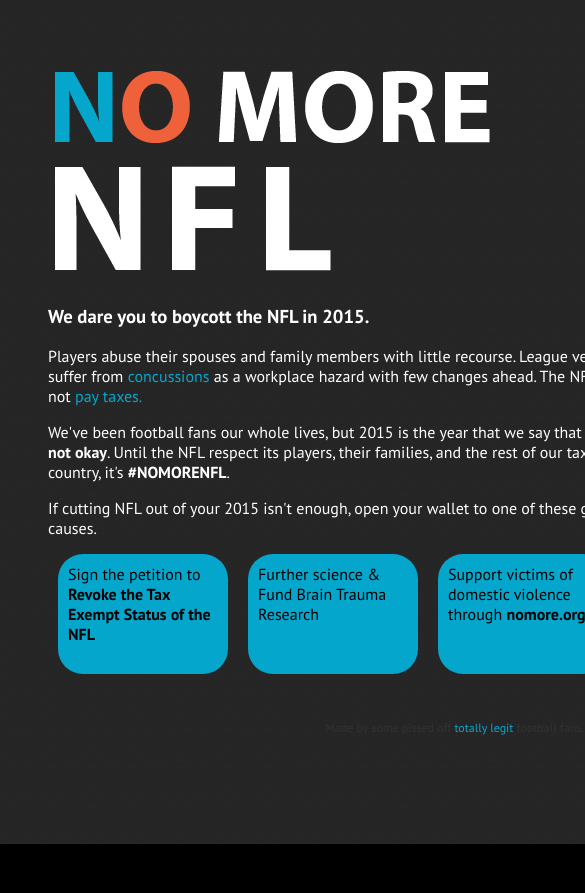
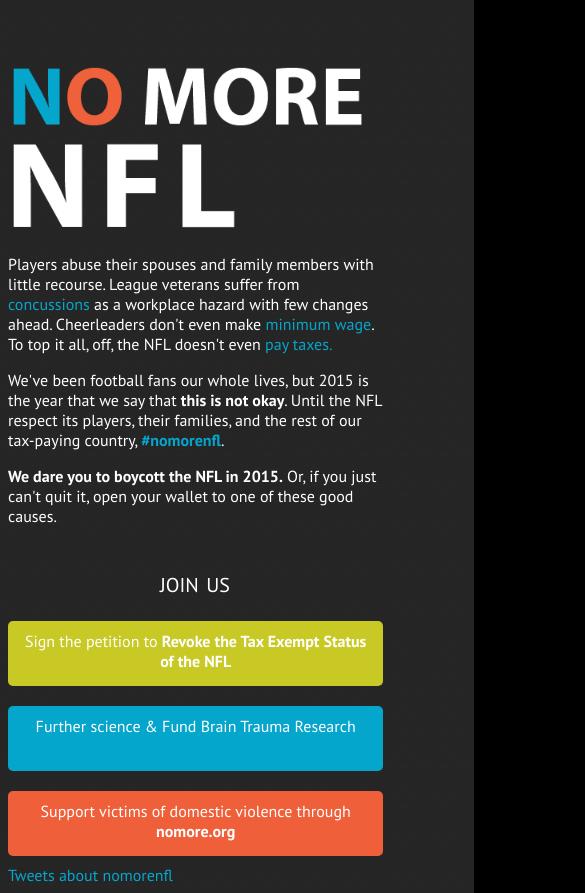
Before and after one commit to totallylegitbiz/nomorenfl.org, a plain HTML site: page index.html in a window 390 px wide. Shown: the top 893 px of the page, 585 px wide, since content can reach past the window. Before the commit the page ends 844 px from the top, so only its background shows below. Drawn offline with Linux system fonts and the light colour scheme.

Commit message:
social, mobile responsive styles

```diff
--- a/css/styles.css
+++ b/css/styles.css
@@ -16,7 +16,6 @@ a {
 
 
 .header {
-  background-image: url('../img/logo-03.png');
   width: 466px;
   height: 230px;
 }
@@ -26,20 +25,35 @@ a {
 }
 
 .button {
-  background: #05a6cc;
   padding: 10px;
   float: left;
   width: 150px;
-  height: 100px;
+  height: 80px;
   margin: 0px 10px;
-  border-radius: 25px;
-  text-alignment: center;
+  border-radius: 5px;
+  text-align: center;
   vertical-align: middle;
-
 }
 
+/* green */
+.button.first {
+  background-color: #C9C926;
+}
+
+/* blue */
+.button.second {
+  background-color: #05a6cc;
+}
+
+/* orange */
+.button.third {
+  background-color: #EF603A;
+}
+
+
+
 .button a{
-  color: #000000;
+  color: #FFFFFF;
   text-decoration: none;
 }
 
@@ -63,16 +77,15 @@ a {
   padding: 5px 10px 5px 40px;
   display: block;
   float: left;
-  max-height: 600px;
 }
 
 .site-title {
-  font-variant: small-caps;
+  color: #05a6cc;
 }
 
 #footer {
   width: 100%;
-  margin: 60px auto 40px;
+  margin: 80px auto 40px;
 }
 
 #footer p{
@@ -80,3 +93,108 @@ a {
   font-size: 9pt;
   color: #333;
 }
+
+.action {
+  margin: 20px auto;
+}
+
+.breaker .portion {
+  border-top-style: solid;
+  border-color: #FFF;
+  width: 42%;
+  float: left;
+  margin: 9px 0px 0px 0px;
+  border-width: 2px;
+}
+
+.breaker {
+  height: 20px;
+  display: block;
+  padding-top: 10px;
+}
+
+.breaker span {
+  float: left;
+  margin: 0px 15px;
+  font-variant: small-caps;
+}
+
+.clear {
+  clear: both;
+}
+
+.twitter-timeline {
+  margin: 0px auto;
+  display: block;
+}
+
+
+/* medium style */
+@media (max-width: 1080px) and (min-width: 750px){
+  #container {
+    width: 100%;
+  }
+
+  #alpha {
+    width: 90%;
+  }
+
+  #beta {
+    margin: 50px auto 0px auto;
+    width: 90%;
+  }
+
+  .column {
+    padding: 0px;
+    margin: 10px;
+  }
+
+  .button {
+    width: 180px;
+  }
+}
+
+/* mobile */
+@media(max-width: 750px) and (min-width: 0px){
+  #container {
+    width: 100%;
+  }
+
+  #alpha {
+    width: 100%;
+  }
+
+  #beta {
+    width: 100%;
+  }
+
+  .column {
+    padding: 5px 0px;
+    display: block;
+    max-height: 800px;
+  }
+
+  .button {
+    width: 95%;
+    height: 45px;
+    margin: 10px auto;
+  }
+  .header {
+    height: auto;
+  }
+  .header img{
+    width: 80%;
+    height: auto;
+  }
+
+  .breaker .portion {
+    visibility: hidden;
+  }
+
+  .breaker span {
+    text-align: center;
+    width: 100%;
+    margin: 0px 0px;
+    font-size: 28px;
+  }
+}
--- a/index.html
+++ b/index.html
@@ -1,90 +1,80 @@
-<!DOCTYPE html>
+<!DOCTYPE html PUBLIC "-//W3C//DTD HTML 4.01//EN">
 <html lang="en">
   <head>
     <meta charset="utf-8">
-    <meta http-equiv="Content-Type" content="text/html; charset=utf-8" />
-    <meta http-equiv="Content-Style-Type" content="text/css" />
-    <meta http-equiv="Content-Script-Type" content="text/javascript" />
-    <meta name="viewport" content="width=device-width, initial-scale=1.0">
-
-
-  <script src="js/utilities.js"></script>
+    <meta http-equiv="Content-Type" content="text/html; charset=utf-8">
+    <meta http-equiv="Content-Style-Type" content="text/css">
+    <meta http-equiv="Content-Script-Type" content="text/javascript">
+    <meta name="viewport" content="width=device-width, initial-scale=1.0"><!-- twitter share properties -->
+    <meta name="twitter:card" content="summary_large_image">
+    <meta name="twitter:site" content="@nomorenflorg">
+    <meta name="twitter:title" content="#nomorenfl">
+    <meta name="twitter:description" content="Boycott the NFL in 2015">
+    <meta name="twitter:image" content="http://www.nomorenfl.org/img/logo-03-dark.png"><!-- facebook share -->
+    <meta property="og:title" content="No More NFL">
+    <meta property="og:site_name" content="nomorenfl.org">
+    <meta property="og:url" content="http://www.nomorenfl.org">
+    <meta property="og:description" content="Players abuse their spouses and family members with little recourse. League veterans suffer from concussions as a workplace hazard with few changes ahead. Cheerleaders don't even make minimum wage. To top it all, off, the NFL doesn't even pay taxes. Boycott the NFL in 2015.">
+    <meta property="og:type" content="article">
+    <meta property="fb:app_id" content="502899883183660"><!-- general SEO -->
+    <meta name="description" content="Players abuse their spouses and family members with little recourse. League veterans suffer from concussions as a workplace hazard with few changes ahead. Cheerleaders don't even make minimum wage. To top it all, off, the NFL doesn't even pay taxes. Boycott the NFL in 2015.">
+    <meta property="og:description" content="Players abuse their spouses and family members with little recourse. League veterans suffer from concussions as a workplace hazard with few changes ahead. Cheerleaders don't even make minimum wage. To top it all, off, the NFL doesn't even pay taxes. Boycott the NFL in 2015.">
+    <meta name="keywords" content="nfl, no more, no more nfl, boycott, concussions, domestic abuse, ray rice, football">
     <link href='http://fonts.googleapis.com/css?family=PT+Sans:400,700' rel='stylesheet' type='text/css'>
-  <link rel="stylesheet" href="css/styles.css">
+    <link rel="stylesheet" href="css/styles.css" type="text/css">
     <link rel="shortcut icon" href="">
-
-
+    <title></title>
   </head>
-
-
   <body>
-
     <div id="container">
-
       <div id="alpha" class="column">
-
         <div class="header">
-        <h1><span class="site-title">no more nfl</span></h1>
+          <img src="img/logo-03.png">
+          <h1>
+            <span class="site-title">no more nfl</span>
+          </h1>
         </div>
-
-      <h3>We dare you to boycott the NFL in 2015.</h3>
-
-      <p>Players abuse their spouses and family members with little recourse.  League veterans suffer from <a href="http://www.pbs.org/wgbh/pages/frontline/concussion-watch/"> concussions</a> as a workplace hazard with few changes ahead. The NFL does not <a href="http://blogs.reuters.com/stories-id-like-to-see/2014/09/23/just-why-does-the-nfl-have-tax-exempt-status/">pay taxes.</a></p>
-
-      <p>We've been football fans our whole lives, but 2015 is the year that we say that <b>this is not okay</b>.  Until the NFL respect its players, their families, and the rest of our tax-paying country, it's <b><span class="site-title">#NOMORENFL</span></b>.</p>
-
-
-      <p>If cutting NFL out of your 2015 isn't enough, open your wallet to one of these good causes.</p>
+        <p>
+          Players abuse their spouses and family members with little recourse. League veterans suffer from <a href="http://www.pbs.org/wgbh/pages/frontline/concussion-watch/">concussions</a> as a workplace hazard with few changes ahead. Cheerleaders don't even make <a href="http://thinkprogress.org/sports/2015/01/30/3617381/california-rep-introduces-bill-pay-nfl-cheerleaders-real-employees/">minimum wage</a>. To top it all, off, the NFL doesn't even <a href="http://blogs.reuters.com/stories-id-like-to-see/2014/09/23/just-why-does-the-nfl-have-tax-exempt-status/">pay taxes.</a>
+        </p>
+        <p>
+          We've been football fans our whole lives, but 2015 is the year that we say that <b>this is not okay</b>. Until the NFL respect its players, their families, and the rest of our tax-paying country, <b><span class="site-title">#nomorenfl</span></b>.
+        </p>
+        <p>
+          <b>We dare you to boycott the NFL in 2015.</b> Or, if you just can't quit it, open your wallet to one of these good causes.
+        </p>
+        <div class="breaker">
+          <div class="portion"></div><span>join us</span>
+          <div class="portion"></div>
+        </div>
         <div class="action">
-            <div class="button">
-            <a href="https://www.change.org/p/congress-revoke-the-tax-exempt-status-of-the-national-football-league" target="_blank">
-          Sign the petition to <b>Revoke the Tax Exempt Status of the NFL</b></a>
+          <div class="clear"></div>
+          <div class="button first">
+            <a href="https://www.change.org/p/congress-revoke-the-tax-exempt-status-of-the-national-football-league" target="_blank">Sign the petition to <b>Revoke the Tax Exempt Status of the NFL</b></a>
           </div>
-
-      <div class="button">
-        <a href="http://www.protectthebrain.org/Donations.aspx" target="_blank">Further science & Fund Brain Trauma Research</a>
+          <div class="button second">
+            <a href="http://www.protectthebrain.org/Donations.aspx" target="_blank">Further science &amp; Fund Brain Trauma Research</a>
           </div>
-
-      <div class="button">
+          <div class="button third">
             <a href="http://site.nomore.org/donations/" target="_blank">Support victims of domestic violence through <b>nomore.org</b></a>
           </div>
         </div>
-
       </div><!-- alpha -->
-
       <div id="beta" class="column">
-
         <!-- twitter widget -->
-    <a class="twitter-timeline" href="https://twitter.com/search?q=nomorenfl" data-widget-id="561948405350813697">Tweets about nomorenfl</a>
-<script>!function(d,s,id){var js,fjs=d.getElementsByTagName(s)[0],p=/^http:/.test(d.location)?'http':'https';if(!d.getElementById(id)){js=d.createElement(s);js.id=id;js.src=p+"://platform.twitter.com/widgets.js";fjs.parentNode.insertBefore(js,fjs);}}(document,"script","twitter-wjs");</script>
-
-
-  </div> <!-- /beta -->
-
-
+        <a class="twitter-timeline" href="https://twitter.com/search?q=nomorenfl" data-widget-id="561948405350813697">Tweets about nomorenfl</a> <script type="text/javascript">
+!function(d,s,id){var js,fjs=d.getElementsByTagName(s)[0],p=/^http:/.test(d.location)?'http':'https';if(!d.getElementById(id)){js=d.createElement(s);js.id=id;js.src=p+"://platform.twitter.com/widgets.js";fjs.parentNode.insertBefore(js,fjs);}}(document,"script","twitter-wjs");
+        </script>
+      </div><!-- /beta -->
       <div style="clear: both;"></div>
       <div id="footer">
-   <p>Made by some pissed off <a href="https://totallylegit.biz/" target="_blank">totally legit</a> football fans. Last updated: 01 February 2015.</p>
-
+        <p>
+          Made by some pissed off <a href="https://totallylegit.biz/" target="_blank">totally legit</a> football fans. Last updated: 01 February 2015.
+        </p>
       </div>
-
     </div><!-- /container -->
 
-
-<!--
-
-1. what do you want them to do
-2. how to support
-3. why
-
-
-- boxes have hover style - goes transparent
--
-
-
--->
-
-<script>
+    <script type="text/javascript">
 (function(i,s,o,g,r,a,m){i['GoogleAnalyticsObject']=r;i[r]=i[r]||function(){
     (i[r].q=i[r].q||[]).push(arguments)},i[r].l=1*new Date();a=s.createElement(o),
     m=s.getElementsByTagName(o)[0];a.async=1;a.src=g;m.parentNode.insertBefore(a,m)
@@ -94,6 +84,5 @@
     ga('send', 'pageview');
 
     </script>
-
   </body>
 </html>
```
Also changed, not shown: img/logo-03-dark.png (added). Lines whose indentation alone changed are shown as unchanged.
